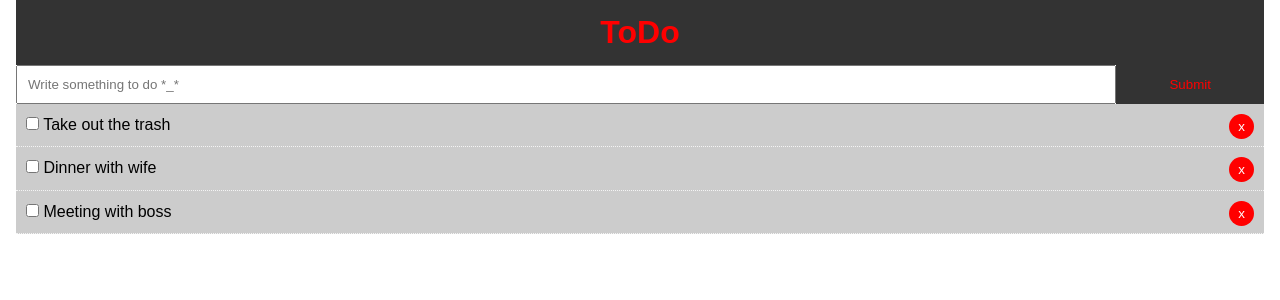
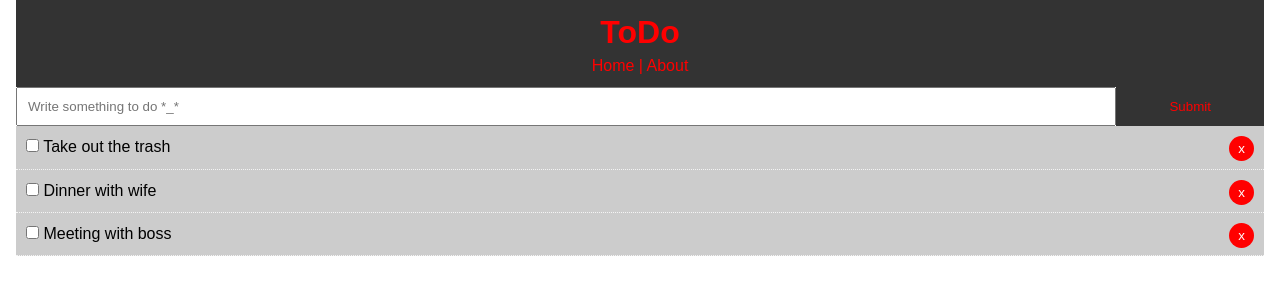
Before and after one commit to asyr01/react, a React (Create React App) app: page / in a window 1280 px wide. Shown: the top 300 px of the page. Built offline with nearby package versions, Linux system fonts and the light colour scheme; the HTML template or start-up script is replaced by a standard one.

Commit message:
Routing completed

```diff
--- a/src/App.js
+++ b/src/App.js
@@ -3,6 +3,7 @@
 import Header from './components/layout/Header'
 import Todos from './components/Todos';
 import AddTodo from './components/AddTodo';
+import About from './components/pages/About';
 import { v4 as uuidv4 } from 'uuid';
 
 import './App.css';
@@ -60,13 +61,13 @@
    <div className="App">
       <div className="container">
         <Header />
-        <Route path="/" render={ props => (
+        <Route exact path="/" render={ props => (
             <React.Fragment>
                <AddTodo addTodo={this.addTodo} />
                <Todos todos={this.state.todos} markComplete={this.markComplete}   delTodo={this.delTodo} />
             </React.Fragment>
         )} />
-
+        <Route path="/about" component={About}/>
     </div>
       </div>
     </Router>
--- a/src/components/layout/Header.js
+++ b/src/components/layout/Header.js
@@ -1,9 +1,12 @@
 import React from 'react';
+import { Link } from 'react-router-dom';
+
 
 function Header() {
     return(
         <header style={headerStyle}>
             <h1>ToDo</h1>
+            <Link style={linkStyle} to="/"> Home </Link> | <Link style={linkStyle} to="/about"> About </Link>
         </header>
     )
 }
@@ -15,4 +18,9 @@
     padding: '10px'
 }
 
+const linkStyle = {
+    color: '#f00',
+    textDecoration: 'none'
+}
+
 export default Header;
```
Also changed, not shown: 1 other file (tests, documents, lock files or other folders).
